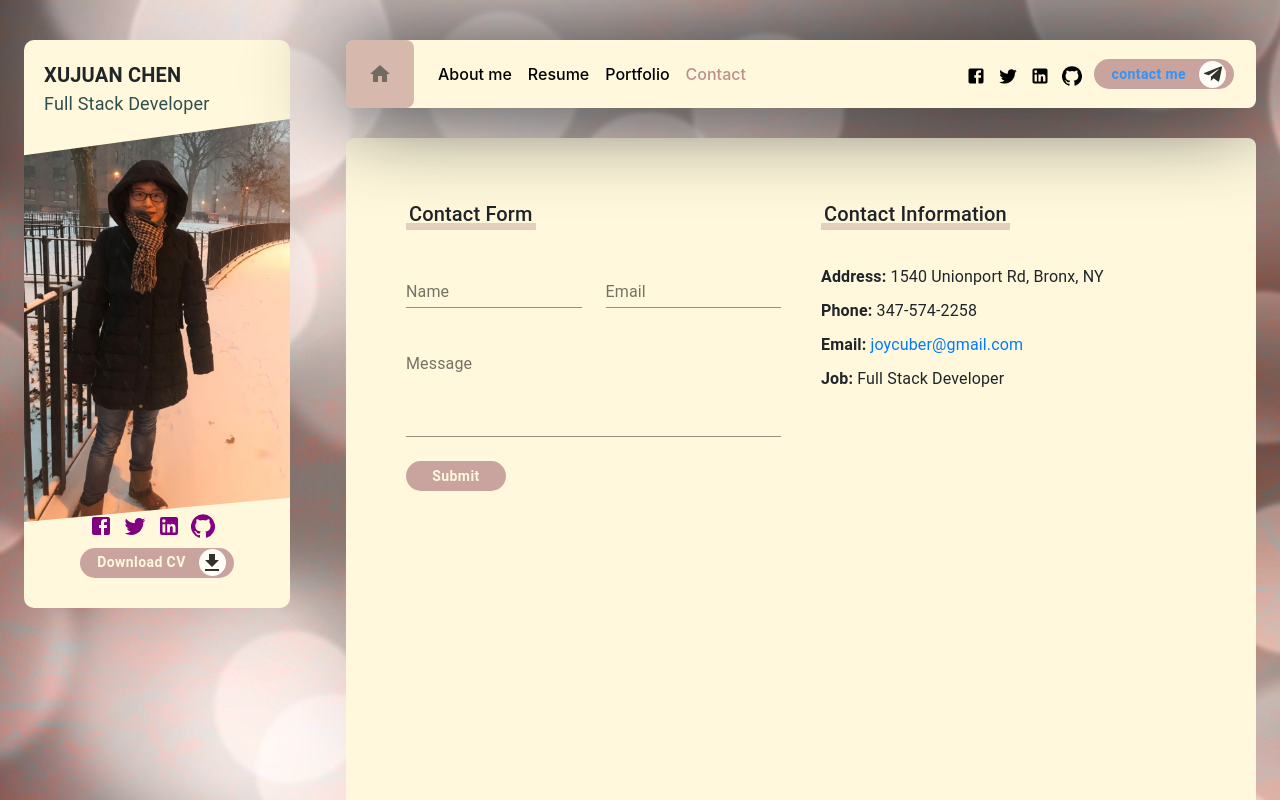
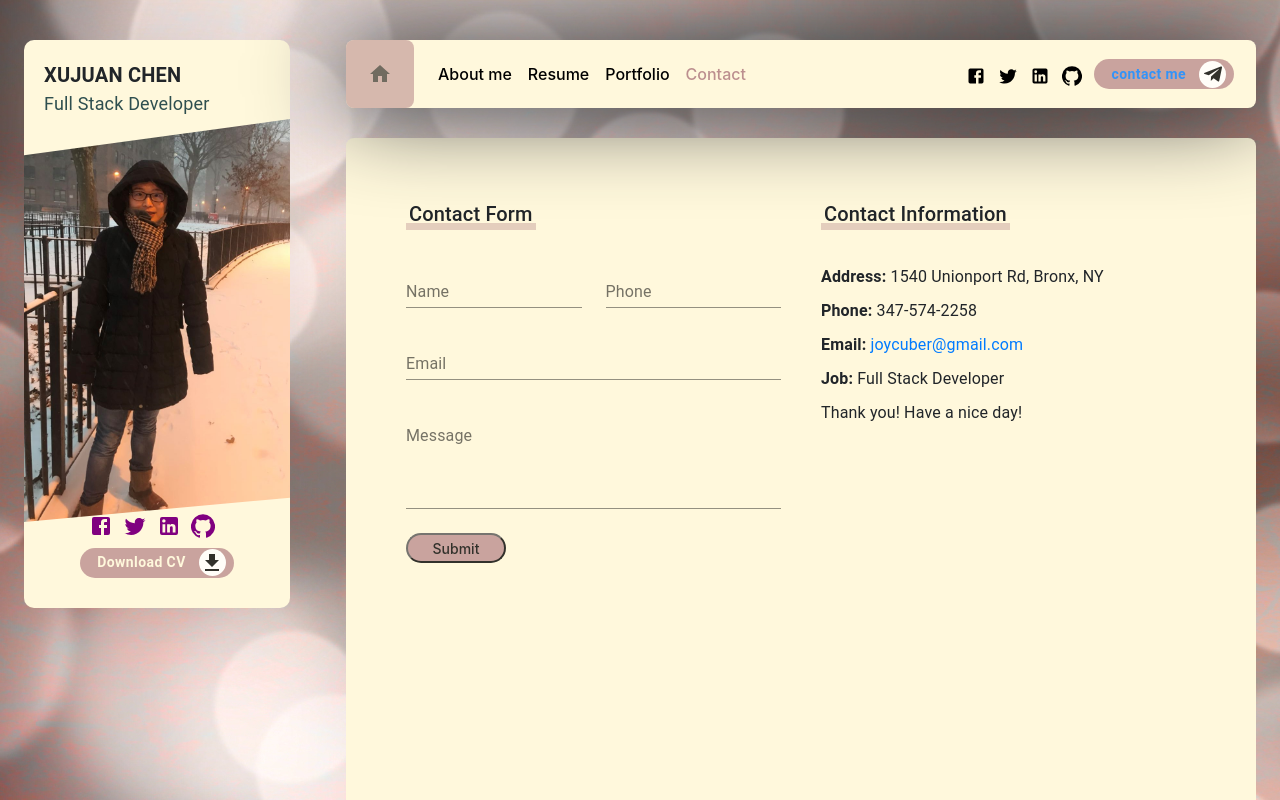
Before and after one commit to xujuanchen2020/resume, a React (Create React App) app: page /contact in a window 1280 px wide. Shown: the top 800 px of the page. Built offline with nearby package versions, Linux system fonts and the light colour scheme.

Commit message:
Contact Form Works

```diff
--- a/package.json
+++ b/package.json
@@ -11,6 +11,7 @@
     "@testing-library/user-event": "^12.2.2",
     "axios": "^0.21.0",
     "bootstrap": "^4.5.3",
+    "emailjs-com": "^2.6.4",
     "react": "^17.0.1",
     "react-bootstrap": "^1.4.0",
     "react-dom": "^17.0.1",
--- a/src/components/Footer/Footer.js
+++ b/src/components/Footer/Footer.js
@@ -7,7 +7,7 @@ const Footer = () => {
     return (
         <div className='footer'>
             <div className='footer_left'>
-    <Typography className='footer_name'>{reuseData.name}</Typography>
+                <Typography className='footer_name'>{reuseData.name}</Typography>
             </div>
             <div className='footer_right'>
                 <Typography className='footer_copyright'>
--- a/src/components/Timeline/Timeline.js
+++ b/src/components/Timeline/Timeline.js
@@ -13,17 +13,20 @@ const MyTimeline = ({title, children, icon}) => {
         <Timeline className={"timeline"}>
 
           <TimelineItem className="timeline_firstItem">
+
             <TimelineSeparator>
                 <TimelineDot className="timeline_dot_header">
                     {icon}
                 </TimelineDot>
               <TimelineConnector />
             </TimelineSeparator>
+
             <TimelineContent>
                 <Typography variant='h6' className={'timeline_header'}>
                     {title}
                 </Typography>
             </TimelineContent>
+
           </TimelineItem>
 
           {children}
--- a/src/pages/Contact/Contact.js
+++ b/src/pages/Contact/Contact.js
@@ -1,10 +1,35 @@
-import React from 'react'
+import React, {Component} from 'react'
 import './ContactStyle.css'
 import { Grid, TextField, Typography } from "@material-ui/core";
-import MyButton from '../../components/Button/Button'
 import reuseData from '../../utils/reuseData'
+import * as emailjs from 'emailjs-com';
 
-const Contact = () => {
+export class Contact extends Component {
+    constructor(props){
+        super(props);
+        this.state = {
+            name : "",
+            phone : "",
+            email : "",
+            message: ""
+        }
+        this.handleChange = this.handleChange.bind(this);
+        this.handleSubmit = this.handleSubmit.bind(this);
+    }
+
+    handleChange = (e) => {
+        this.setState({[e.target.name]: e.target.value});
+    };
+
+    handleSubmit = (e) => {
+        e.preventDefault();
+        emailjs.sendForm("service_jisim6p", 'template_p0mwsdu', '.contact_form_class', 'user_pJzp4mA0TWv9n4LulqeiZ')
+        .then()
+        .catch();
+        this.setState({name:"",phone:"",email:"",message:""});
+    };
+
+render(){
     return (
         <>
         {/* Contact me */}
@@ -16,24 +41,32 @@ const Contact = () => {
             </Grid>
 
             <Grid item xs={12}>
-                <form>
+                <form onSubmit={this.handleSubmit.bind(this)} className="contact_form_class">
                 <Grid container spacing="3">
                         <Grid item xs={12} md={6}>
+                            <TextField fullWidth type="text" label="Name" name="name" placeholder="Enter name"
+                            value={this.state.name} onChange={this.handleChange.bind(this)}/>
+                        </Grid>
 
+                        <Grid item xs={12} md={6}>
+                            <TextField fullWidth type="text" label="Phone" name="phone" placeholder="Enter phone"
+                            value={this.state.phone} onChange={this.handleChange.bind(this)}/>
+                        </Grid>
 
-                            <TextField fullWidth name='name' label='Name'/>
+                        <Grid item xs={12}>
+                            <TextField fullWidth type="email" label="Email" name="email" placeholder="Enter email"
+                            value={this.state.email} onChange={this.handleChange.bind(this)}/>
                         </Grid>
-                        <Grid item xs={12} md={6}>
-                            <TextField fullWidth name='email' label='Email'/>
+
+                        <Grid item xs={12}>
+                            <TextField fullWidth name='message' label='Message' multiline rows='4'
+                            value={this.state.message} onChange={this.handleChange.bind(this)}/>
                         </Grid>
+
                         <Grid item xs={12}>
-                            <TextField fullWidth name='message' label='Message' multiline rows='4'/>
-                        </Grid>
-                        <Grid item xs={12}>
-                            <MyButton text="Submit" />
+                            <input class="custom_btn" type="submit" />
                         </Grid>
                     </Grid>
-
                 </form>
                 </Grid>
             </Grid>
@@ -66,6 +99,12 @@ const Contact = () => {
                                 <span>Job: </span> {reuseData.title}
                             </Typography>
                         </Grid>
+
+                        <Grid item xs={12}>
+                            <Typography className='contactInfo_item'>
+                                {reuseData.thanks}
+                            </Typography>
+                        </Grid>
                     </Grid>
                 </Grid>
             </Grid>
@@ -73,5 +112,6 @@ const Contact = () => {
         </>
     )
 }
+}
 
 export default Contact
--- a/src/pages/Resume/Resume.js
+++ b/src/pages/Resume/Resume.js
@@ -57,7 +57,6 @@ const Resume = () => {
             </Grid>
         </Grid>
 
-
         {/* Education and experience */}
         <Grid className='section'>
 
--- a/src/utils/reuseData.js
+++ b/src/utils/reuseData.js
@@ -13,6 +13,7 @@ export default {
     email: 'joycuber@gmail.com',
     address: '1540 Unionport Rd, Bronx, NY',
     phone: '347-574-2258',
+    thanks: "Thank you! Have a nice day!",
     socials:{
         facebook:{
             link: 'https://www.facebook.com',
```
Also changed, not shown: src/pages/Contact/ContactStyle.css (line endings or trailing spaces), 2 other files (tests, documents, lock files or other folders).
